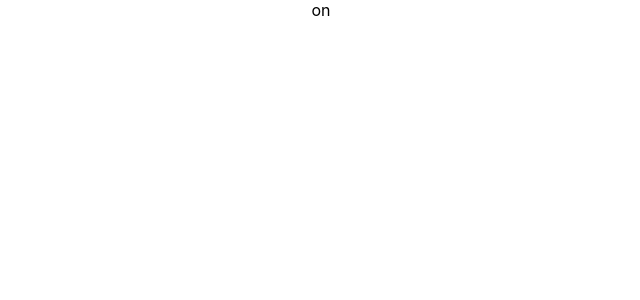
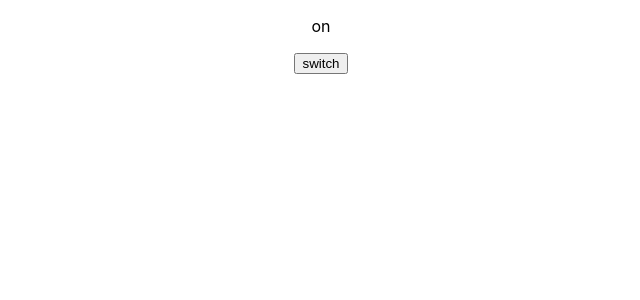
Before and after one commit to GordonPmnt/react-redux-app, a React (Create React App) app: page / in a window 1280 px wide. Shown: the top 300 px of the page, without its empty margins (319-959 px from the left). Built offline with nearby package versions, Linux system fonts and the light colour scheme.

Commit message:
add sitch button

```diff
--- a/src/components/LightContainer.js
+++ b/src/components/LightContainer.js
@@ -1,8 +1,17 @@
 import React from 'react';
 import { connect } from "react-redux";
 
-const Light = ({ light }) => {
-    return <div>{light}</div>
+const Light = ({ light, dispatch }) => {
+    return (
+        <div>
+            <p>{light}</p>
+            <button
+                onClick={() => dispatch({ type: 'SWITCH' })}
+            >
+                switch
+            </button>
+        </div>
+    )
 }
 
 const mapStateToProps = state => ({
@@ -10,5 +19,4 @@ const mapStateToProps = state => ({
 });
 
 const LightContainer = connect(mapStateToProps)(Light);
-
 export default LightContainer;
```
